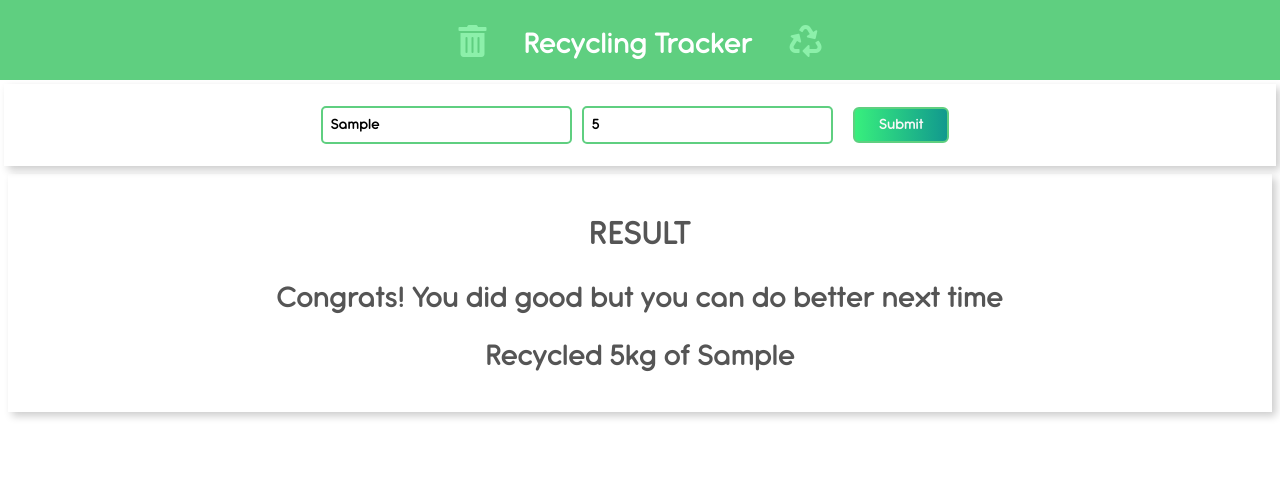
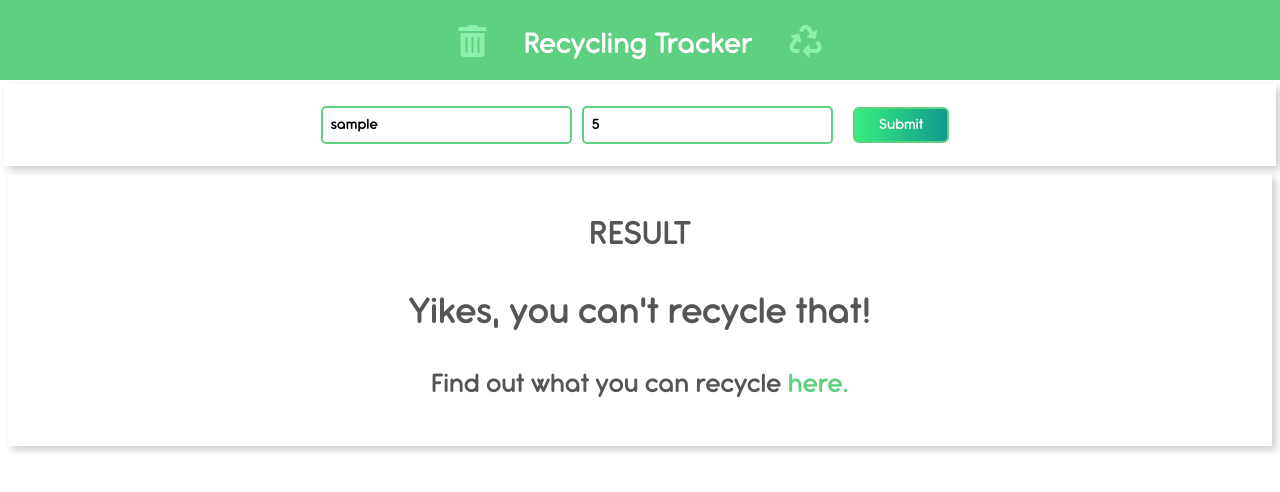
Before and after one commit to zero-to-mastery/recycling-tracker, a React (Create React App) app in the folder React_files/: page / in a window 1280 px wide. Both pictures are taken after typing "Sample", "5" into the empty fields and a click on the button "Submit". Shown: the top 492 px of the page. Built offline with nearby package versions, Linux system fonts and the light colour scheme.

Commit message:
Including list of accepted materials that can be recyled and rendering a different message if the user enters an incorrect material

```diff
--- /dev/null
+++ b/React_files/src/components/ResultBox/ResultBox.css
@@ -0,0 +1,17 @@
+.result_level1 {
+    font-size: 250%;
+}
+
+.result_level2 {
+    font-size: 180%;
+}
+
+.result_level1, .result_level2 {
+    color: #555;
+
+}
+
+a {
+    color: #5fcf80;
+    text-decoration: none;
+}
--- a/React_files/src/components/ResultBox/ResultBox.js
+++ b/React_files/src/components/ResultBox/ResultBox.js
@@ -1,12 +1,13 @@
 import React from 'react';
 import Score from '../Score/Score'
+import "./ResultBox.css"
 
-const ResultBox= ({waste, weight}) => {
+const ResultBox= ({waste, weight, recycling}) => {
 
 	return(
 		<div className='result tc pa3 ma2 bw2 shadow-5 results-card'>
 		   <h1 className='f2 black'>RESULT</h1>
-           <div><Score waste={waste} weight={weight} /></div>
+           <div><Score waste={waste} weight={weight} recycling={recycling} /></div>
 		</div>
 		);
 }
--- a/React_files/src/components/Score/Score.js
+++ b/React_files/src/components/Score/Score.js
@@ -1,34 +1,43 @@
 import React from 'react';
 
-const Score = ({ waste, weight }) => {
+const Score = ({ waste, weight, recycling }) => {
+  if (!recycling.includes(waste)) {
+    return (
+      <div>
+        <h2 class='result_level1'>Yikes, you can't recycle that!</h2>
+        <h3 class='result_level2'>Find out what you can recycle <a href='https://www.recyclenow.com/what-to-do-with' target="_blank" rel="noopener noreferrer">here.</a></h3>
+      </div>
+    );
+    } else {
       if (waste.length && weight >= 100) {
         return (
           <div>
-        <h1>Congrats! You are a Recycling King</h1>
-        <h1>
+            <h2>Congrats! You are a Recycling King</h2>
+            <h3>
               Recycled {weight}kg of {waste}
-        </h1>
+            </h3>
           </div>
         );
       } else if (waste.length && weight >= 50 && waste.length && weight < 100) {
         return (
           <div>
-        <h1>Congrats! You are a good Recycler</h1>
-        <h1>
+            <h2>Congrats! You are a good Recycler</h2>
+            <h3>
               Recycled {weight}kg of {waste}
-        </h1>
+            </h3>
           </div>
         );
       } else if (waste.length && weight < 50 && waste.length && weight > 0) {
         return (
           <div>
-        <h1>Congrats! You did good but you can do better next time</h1>
-        <h1>
+            <h2>Congrats! You did good but you can do better next time</h2>
+            <h3>
               Recycled {weight}kg of {waste}
-        </h1>
+            </h3>
           </div>
         );
       }
-};
+    }
+  }
 
 export default Score;
--- a/React_files/src/containers/App.js
+++ b/React_files/src/containers/App.js
@@ -12,12 +12,14 @@ class App extends Component {
 			waste: "",
 			weight: "",
 			location: "",
-			renderResults: false
+			renderResults: false,
+			recycling: ['plastic', 'pet', 'hdpe', 'ldpe', 'pp', 'metal', 'tin', 'aluminium', 'steel', 'cardboard', 'paper', 'glass'],
 		};
 	}
 
 	onWasteChange = event => {
-		this.setState({ waste: event.target.value, renderResults: false });
+		let waste = event.target.value.toLowerCase();
+		this.setState({ waste: waste, renderResults: false });
 	};
 
 	onWeightChange = event => {
@@ -44,7 +46,7 @@ class App extends Component {
 				/>
 				{/* CONDITIONALLY RENDER RESULTS */}
 				{this.state.renderResults ? (
-					<ResultBox waste={this.state.waste} weight={this.state.weight} />
+					<ResultBox waste={this.state.waste} weight={this.state.weight} recycling={this.state.recycling} />
 				) : null}
 			</div>
 		);
```
Also changed, not shown: 1 other file (tests, documents, lock files or other folders). Lines whose indentation alone changed are shown as unchanged.
